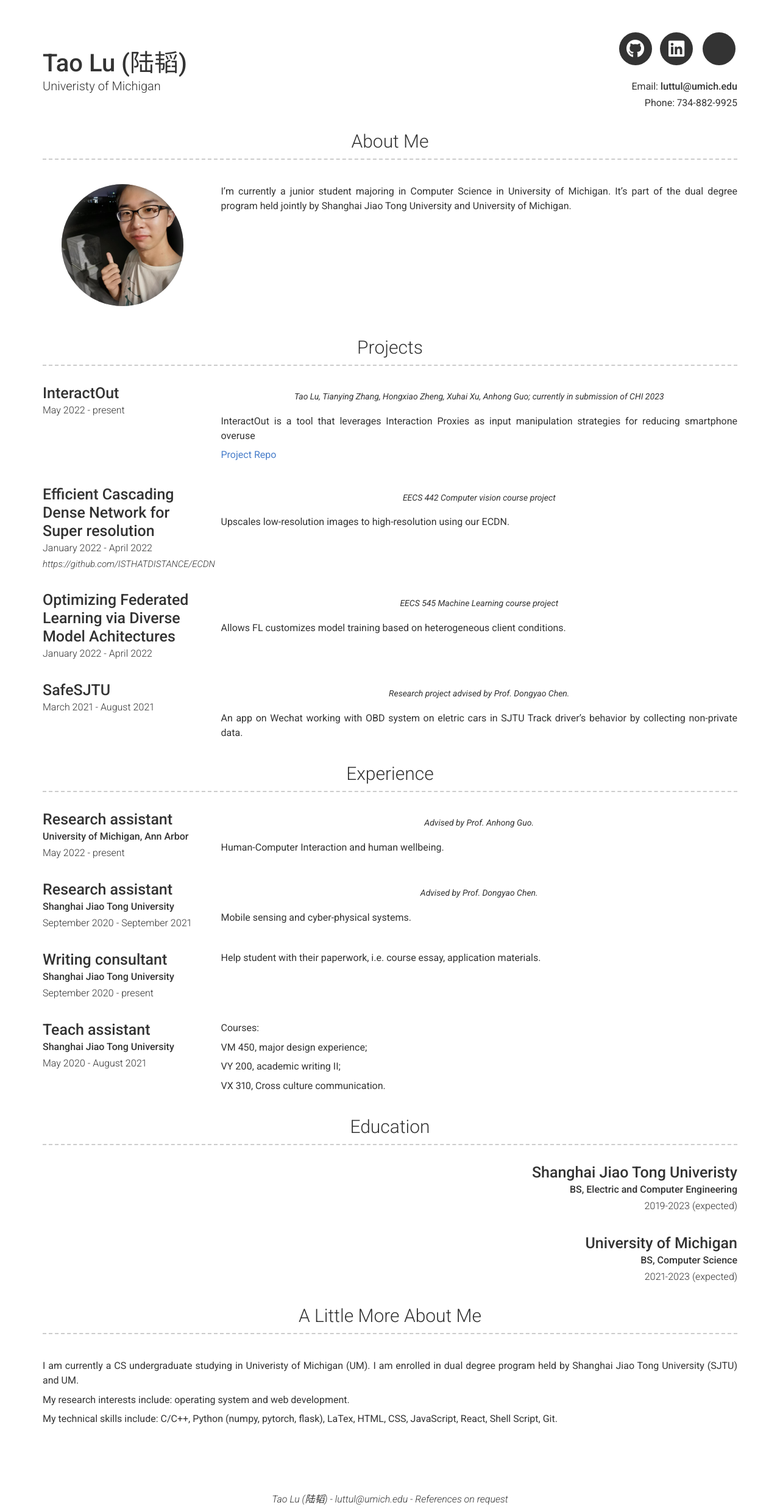
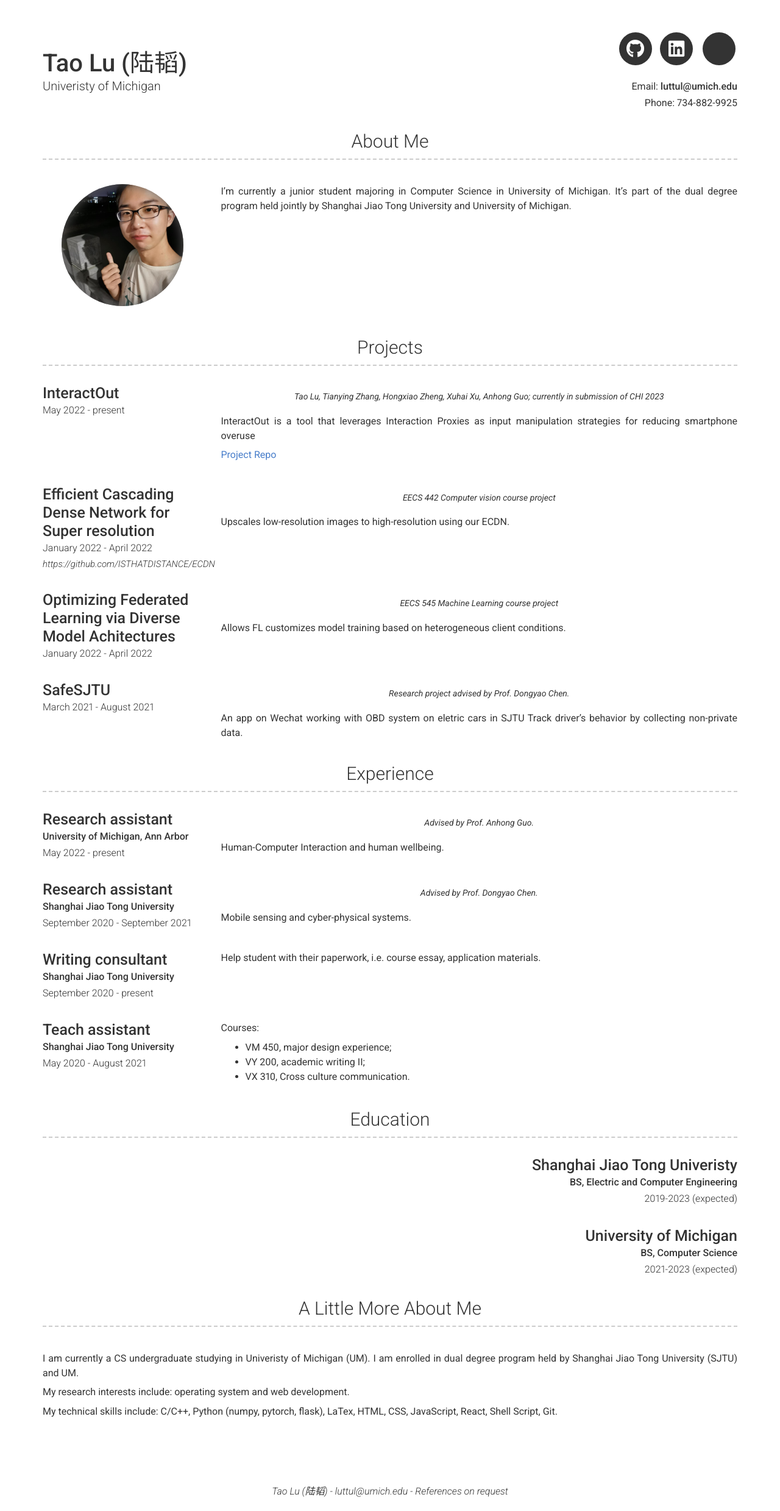
Before and after one commit to ISTHATDISTANCE/isthatdistance.github.io, a Jekyll site: the page built from index.md, in a window 1280 px wide. Shown: the whole page at 61% size. Built offline with Jekyll 4.4.1, drawn with Linux system fonts in a browser that asks for light colours; nearby versions of some CDN libraries.

```diff
--- a/_config.yml
+++ b/_config.yml
@@ -146,11 +146,9 @@
         description: |
           Courses:
 
-            VM 450, major design experience;
-
-            VY 200, academic writing II;
-
-            VX 310, Cross culture communication.
+            - VM 450, major design experience;
+            - VY 200, academic writing II;
+            - VX 310, Cross culture communication.
   - title: Education
     layout: list
     content:
```
